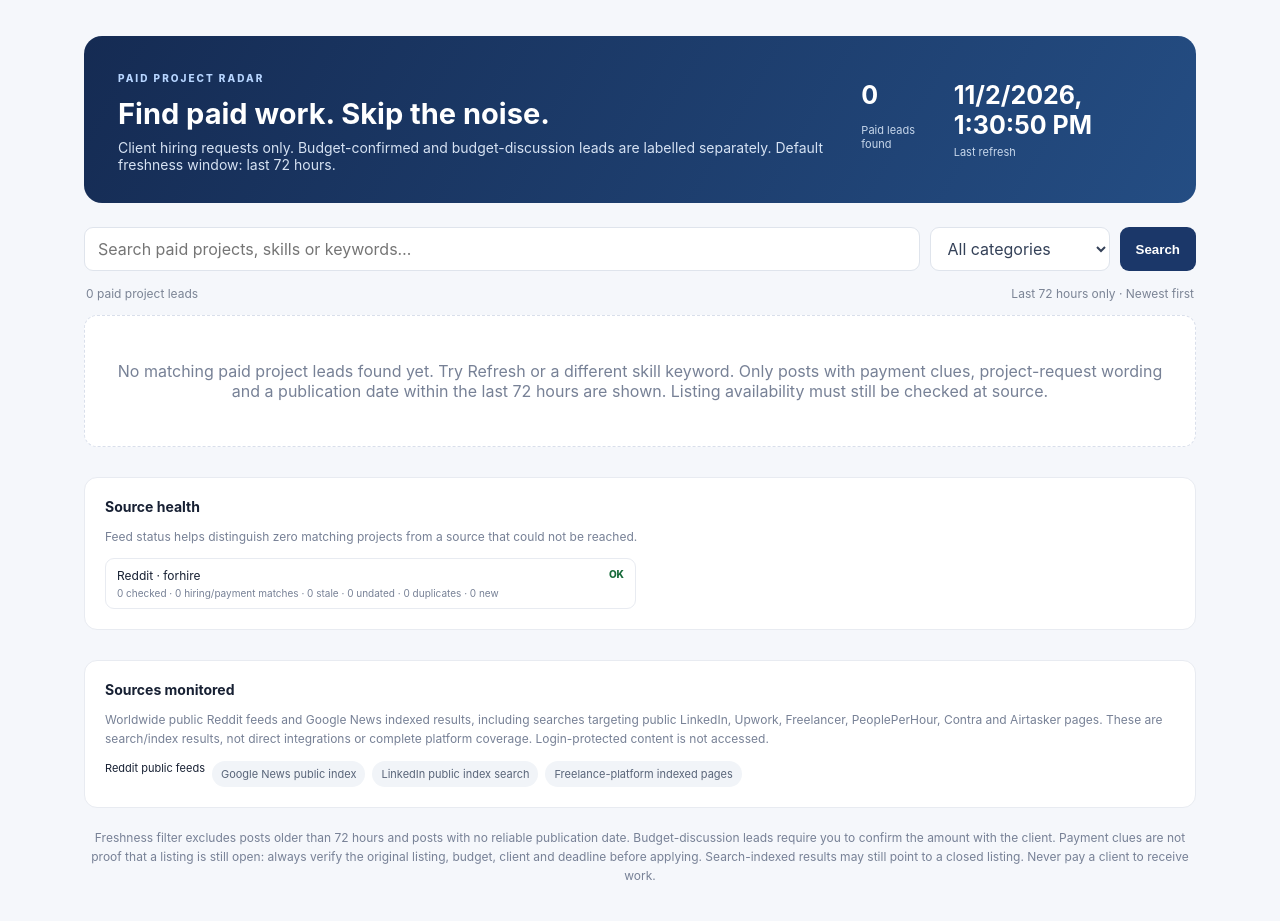
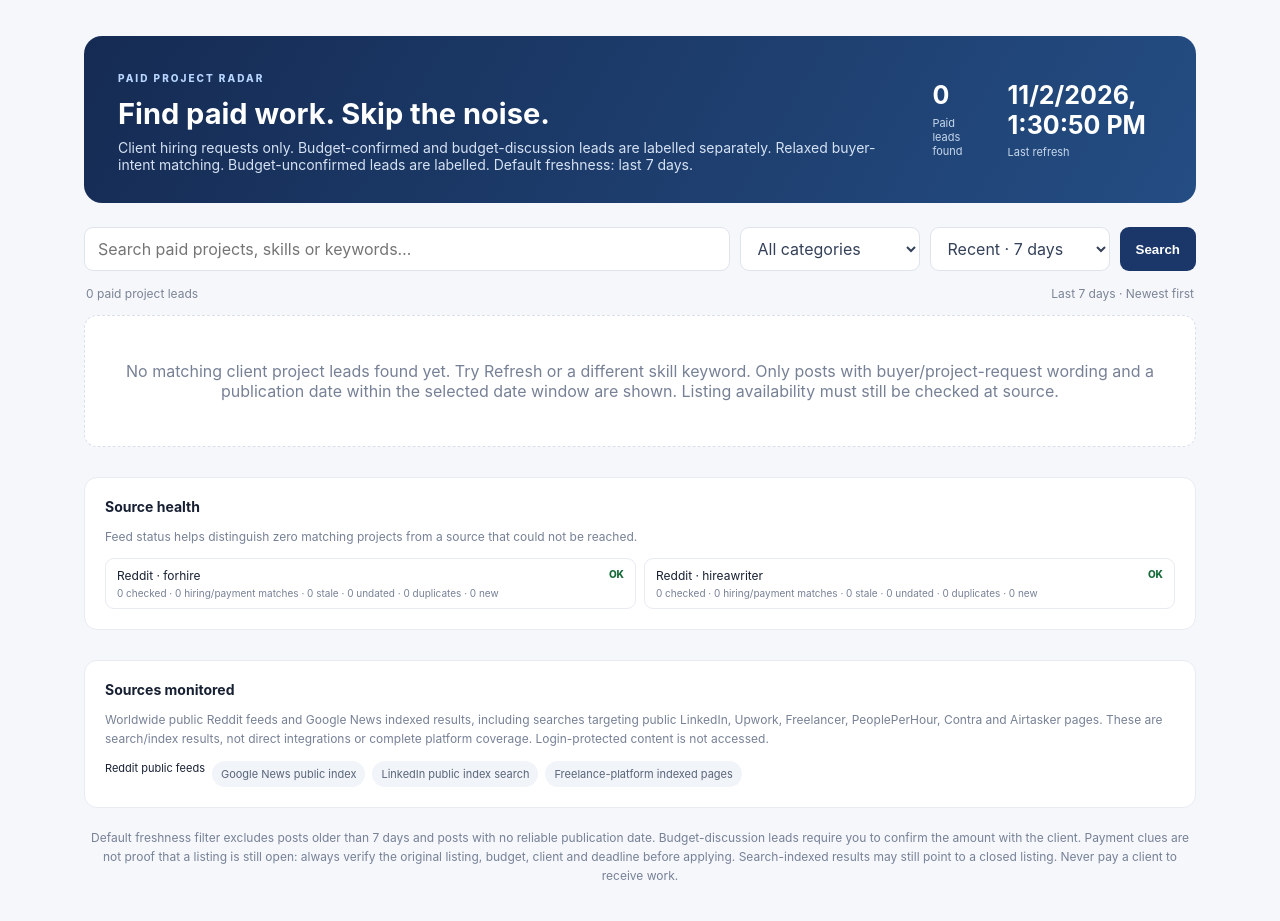
Before and after one commit to ibrar95/freelance-project-finder, a Flask app: page / in a window 1280 px wide. Shown: the part 82-1003 px from the top of the page. Run offline with Flask 3, Linux system fonts and the light colour scheme; data comes from the database, SQL or seed files in the repository; data that the repository does not hold is empty.

Commit message:
Relaxed Mood

```diff
--- a/app.py
+++ b/app.py
@@ -9,7 +9,7 @@ from bs4 import BeautifulSoup
 from flask import Flask, render_template, request, jsonify
 
 APP_DIR = os.path.dirname(os.path.abspath(__file__))
-MAX_AGE_DAYS = 3  # Only show leads published within the last 72 hours.
+MAX_AGE_DAYS = 7  # Default and storage window: seven days.
 DB_PATH = os.environ.get("DB_PATH", os.path.join(APP_DIR, "projects.db"))
 REFRESH_MINUTES = max(30, int(os.environ.get("REFRESH_MINUTES", "60")))
 HTTP = requests.Session()
@@ -42,7 +42,7 @@ SOURCES = [
     ("Reddit · slavelabour", "https://www.reddit.com/r/slavelabour/new/.rss"),
     ("Reddit · DoneDirtCheap", "https://www.reddit.com/r/DoneDirtCheap/new/.rss"),
 ]
-SOURCES += [(name, "https://news.google.com/rss/search?q=" + quote_plus(query + " when:3d") + "&hl=en-US&gl=US&ceid=US:en") for name, query in GOOGLE_QUERIES]
+SOURCES += [(name, "https://news.google.com/rss/search?q=" + quote_plus(query + " when:7d") + "&hl=en-US&gl=US&ceid=US:en") for name, query in GOOGLE_QUERIES]
 
 # Public, documented job-board endpoints; no account login or scraping.
 API_SOURCES = [
@@ -152,12 +152,12 @@ def parse_published(value, parsed_tuple=None):
             pass
     return None
 
-def is_fresh(value, parsed_tuple=None):
+def is_fresh(value, parsed_tuple=None, days=MAX_AGE_DAYS):
     published_dt = parse_published(value, parsed_tuple)
     if not published_dt:
         return False
     now = datetime.now(timezone.utc)
-    return now - timedelta(hours=1) <= published_dt <= now + timedelta(minutes=15) or (published_dt <= now + timedelta(minutes=15) and now - published_dt <= timedelta(days=MAX_AGE_DAYS))
+    return now - timedelta(hours=1) <= published_dt <= now + timedelta(minutes=15) or (published_dt <= now + timedelta(minutes=15) and now - published_dt <= timedelta(days=days))
 
 def clean_html(s):
     return BeautifulSoup(s or "", "html.parser").get_text(" ", strip=True)
@@ -184,7 +184,13 @@ def classify_lead(title, description):
         return False, "", "rejected", "seller_advertisement"
 
     client_signal = any(re.search(p, t, re.I) for p in CLIENT_INTENT_PATTERNS)
-    if not client_signal:
+    # Relaxed mode: accept clear buyer project requests even without formal "hiring" phrasing.
+    project_request = bool(re.search(
+        r"\b(?:need|looking for|seeking|wanted|require|required|help with|project for|contract for)\b.{0,95}"
+        r"(?:website|wordpress|shopify|logo|branding|design|seo|marketing|copywriting|content|writer|video|editor|reels|youtube|developer|freelancer)\b"
+        r"|\b(?:website|wordpress|shopify|logo|branding|design|seo|marketing|copywriting|content|video|editing)\b.{0,65}"
+        r"(?:needed|required|wanted|project|contract|freelance gig)\b", t, re.I))
+    if not (client_signal or project_request):
         return False, "", "rejected", "no_client_hiring_signal"
 
     # Reject self-promotion when seller language dominates and there is no explicit hiring title.
@@ -197,14 +203,15 @@ def classify_lead(title, description):
     paid_signal = any(re.search(p, t, re.I) for p in PAYMENT_PATTERNS)
     negotiable_signal = any(re.search(p, t, re.I) for p in NEGOTIABLE_PATTERNS)
     if not (paid_signal or negotiable_signal):
-        return False, "", "rejected", "no_payment_clue"
+        # No invented budget: mark a genuine buyer request as needing verification.
+        return True, "Budget not stated — confirm with client", "potential_lead", "client_request_budget_unknown"
 
     # Avoid accepting unrelated business metrics (e.g. ad spend/ROAS) as the project budget.
     if amount:
         around = t[max(0, amount.start()-80):min(len(t), amount.end()+80)]
         nearby_payment = any(x in around for x in ["budget", "pay", "paid", "rate", "hour", "per project", "compensation", "salary", "payment", "fixed-price", "fixed price"])
         if not nearby_payment and not negotiable_signal:
-            return False, "", "rejected", "amount_not_linked_to_payment"
+            return True, "Budget not confirmed — verify with client", "potential_lead", "unrelated_amount_not_budget"
 
     if amount:
         budget = amount.group(0).strip()
@@ -230,10 +237,10 @@ def save_candidate(c, name, title, summary, link, published, category=None, paid
         if not re.search(r"\b(freelance|contract|contractor|temporary|project.based|part.time)\b", f"{title} {summary}", re.I):
             return "rejected"
         if not paid_hint:
-            return "rejected"
+            paid_hint = "Budget not stated — confirm with client"
         if any(re.search(p, title.lower(), re.I) for p in SELLER_TITLE_PATTERNS):
             return "rejected"
-        budget, lead_status = paid_hint, "budget_discuss"
+        budget, lead_status = paid_hint, ("potential_lead" if "not stated" in paid_hint else "budget_discuss")
         if re.search(r"(?:\$|\bUSD\b|\bAUD\b|\bEUR\b|\bGBP\b)\s*\d", paid_hint, re.I):
             lead_status = "budget_confirmed"
     else:
@@ -333,6 +340,7 @@ def projects():
     init_db()
     q = request.args.get("q", "").strip()
     cat = request.args.get("category", "").strip()
+    days = 3 if request.args.get("days") == "3" else 7
     with db() as c:
         sql = "SELECT * FROM projects WHERE 1=1"
         args = []
@@ -343,11 +351,11 @@ def projects():
             sql += " AND category = ?"
             args.append(cat)
         rows = [dict(x) for x in c.execute(sql, args).fetchall()]
-        # Recheck rows using title-aware buyer/seller classification and the 72-hour window.
+        # Recheck rows using title-aware buyer/seller classification and selected window.
         filtered = []
         for r in rows:
             ok, budget, lead_status, _reason = classify_lead(r.get('title', ''), r.get('description', ''))
-            if (ok or r.get('source', '').startswith(('Remotive', 'Arbeitnow'))) and is_fresh(r.get('published', '')):
+            if (ok or r.get('source', '').startswith(('Remotive', 'Arbeitnow'))) and is_fresh(r.get('published', ''), days=days):
                 r['budget'] = r.get('budget') or budget
                 r['status'] = r.get('status') if r.get('source', '').startswith(('Remotive', 'Arbeitnow')) else lead_status
                 filtered.append(r)
@@ -355,7 +363,7 @@ def projects():
         rows.sort(key=lambda r: parse_published(r.get('published', '')) or datetime.min.replace(tzinfo=timezone.utc), reverse=True)
         rows = rows[:250]
         total = len(rows)
-    return jsonify({"projects": rows, "total": total, "max_age_days": MAX_AGE_DAYS})
+    return jsonify({"projects": rows, "total": total, "max_age_days": days})
 
 @app.route("/api/refresh", methods=["POST"])
 def refresh():
@@ -366,7 +374,7 @@ def status():
     init_db()
     with db() as c:
         rows = c.execute("SELECT title, description, published FROM projects").fetchall()
-        total = sum(1 for x in rows if is_fresh(x['published']))
+        total = sum(1 for x in rows if is_fresh(x['published'], days=7))
         latest = c.execute("SELECT MAX(checked_at) FROM source_runs").fetchone()[0]
         runs = [dict(x) for x in c.execute("SELECT source, checked_at, ok, checked, accepted, rejected, added, error, stale, duplicate, undated FROM source_runs ORDER BY source").fetchall()]
     return jsonify({"total": total, "last_refresh": latest, "sources": len(SOURCES), "max_age_days": MAX_AGE_DAYS, "source_runs": runs})
--- a/static/app.js
+++ b/static/app.js
@@ -4,20 +4,21 @@ const esc=s=>String(s||'').replace(/[&<>"']/g,c=>({'&':'&amp;','<':'&lt;','>':'&
 function niceDate(s){if(!s)return 'Date not provided';let d=new Date(s);return isNaN(d)?s:d.toLocaleString();}
 function ageLabel(s){if(!s)return 'Date unavailable';const d=new Date(s);if(isNaN(d))return 'Date unavailable';const h=Math.max(0,Math.floor((Date.now()-d.getTime())/3600000));return h<1?'Posted less than 1 hour ago':h<24?`Posted ${h}h ago`:`Posted ${Math.floor(h/24)}d ago`; }
 async function load(){
- const q=document.getElementById('search').value, category=document.getElementById('category').value;
- const res=await fetch('/api/projects?q='+encodeURIComponent(q)+'&category='+encodeURIComponent(category));
+ const q=document.getElementById('search').value, category=document.getElementById('category').value, days=document.getElementById('days').value;
+ document.getElementById('windowLabel').textContent=days==='7'?'Last 7 days · Newest first':'Last 72 hours · Newest first';
+ const res=await fetch('/api/projects?q='+encodeURIComponent(q)+'&category='+encodeURIComponent(category)+'&days='+days);
  const data=await res.json(); total.textContent=data.total; count.textContent=`${data.projects.length} paid project leads`;
- if(!data.projects.length){cards.innerHTML='<div class="empty">No matching paid project leads found yet. Try Refresh or a different skill keyword. Only posts with payment clues, project-request wording and a publication date within the last 72 hours are shown. Listing availability must still be checked at source.</div>';return;}
- cards.innerHTML=data.projects.map(p=>`<article class="project"><div class="projecttop"><span class="tag">${esc(p.category)}</span><span class="source">${esc(p.source)}</span></div><h3>${esc(p.title)}</h3><p class="desc">${esc(p.description||'No description supplied. Open the original post for details.')}</p><div class="paidline"><span class="paidtag">${p.status==='budget_confirmed'?'Budget/payment amount detected':'Paid intent · budget to confirm'}</span><span class="budget">${esc(p.budget||'Payment mentioned; verify amount')}</span></div><div class="projectbottom"><span class="date">${esc(ageLabel(p.published))} · ${esc(niceDate(p.published))}</span><a class="open" href="${esc(p.url)}" target="_blank" rel="noopener noreferrer">View original post ↗</a></div></article>`).join('');
+ if(!data.projects.length){cards.innerHTML='<div class="empty">No matching client project leads found yet. Try Refresh or a different skill keyword. Only posts with buyer/project-request wording and a publication date within the selected date window are shown. Listing availability must still be checked at source.</div>';return;}
+ cards.innerHTML=data.projects.map(p=>`<article class="project"><div class="projecttop"><span class="tag">${esc(p.category)}</span><span class="source">${esc(p.source)}</span></div><h3>${esc(p.title)}</h3><p class="desc">${esc(p.description||'No description supplied. Open the original post for details.')}</p><div class="paidline"><span class="paidtag">${p.status==='budget_confirmed'?'Budget/payment amount detected':p.status==='potential_lead'?'Potential client lead · payment unconfirmed':'Payment clue · budget to confirm'}</span><span class="budget">${esc(p.budget||'Budget not stated — confirm with client')}</span></div><div class="projectbottom"><span class="date">${esc(ageLabel(p.published))} · ${esc(niceDate(p.published))}</span><a class="open" href="${esc(p.url)}" target="_blank" rel="noopener noreferrer">View original post ↗</a></div></article>`).join('');
 }
 async function status(){
- const r=await fetch('/api/status');const d=await r.json();total.textContent=d.total;last.textContent=d.last_refresh?niceDate(d.last_refresh):'Not yet';
+ const r=await fetch('/api/status');const d=await r.json();if(document.getElementById('days').value==='7')total.textContent=d.total;last.textContent=d.last_refresh?niceDate(d.last_refresh):'Not yet';
  if(sourceHealth && d.source_runs){
   const runs=d.source_runs;
   sourceHealth.innerHTML=runs.length?runs.map(x=>`<div class="healthrow"><span>${esc(x.source)}</span><span class="healthstate ${x.ok?'ok':'bad'}">${x.ok?'OK':'Error'}</span><small>${x.ok?`${x.checked} checked · ${x.accepted||0} hiring/payment matches · ${x.stale||0} stale · ${x.undated||0} undated · ${x.duplicate||0} duplicates · ${x.added} new`  : esc(x.error||'Feed unavailable')}</small></div>`).join(''):'<p class="healthnote">No source check recorded yet. Press Refresh projects to run the feeds.</p>';
  }
 }
-document.getElementById('searchBtn').onclick=load;document.getElementById('category').onchange=load;
+document.getElementById('searchBtn').onclick=load;document.getElementById('category').onchange=load;document.getElementById('days').onchange=load;
 document.getElementById('search').addEventListener('keydown',e=>{if(e.key==='Enter')load()});
 document.getElementById('refresh').onclick=async()=>{const b=document.getElementById('refresh');b.disabled=true;b.textContent='Refreshing…';try{const r=await fetch('/api/refresh',{method:'POST'});const d=await r.json();const added=d.results.reduce((n,x)=>n+(x.added||0),0);const failed=d.results.filter(x=>!x.ok).length;document.getElementById('toast').textContent=`Refresh complete: ${added} new client-side leads. ${failed} feeds could not be reached. Check Source health below for per-feed results.`;document.getElementById('toast').style.display='block';setTimeout(()=>document.getElementById('toast').style.display='none',6500);await load();await status();}catch(e){alert('Refresh failed. Please try again.')}finally{b.disabled=false;b.textContent='↻ Refresh projects'}};
 load();status();setInterval(()=>{load();status()},120000);
--- a/templates/index.html
+++ b/templates/index.html
@@ -12,19 +12,20 @@
 </header>
 <main>
   <section class="intro">
-    <div><span class="eyebrow">PAID PROJECT RADAR</span><h2>Find paid work. Skip the noise.</h2><p>Client hiring requests only. Budget-confirmed and budget-discussion leads are labelled separately. Default freshness window: last 72 hours.</p></div>
+    <div><span class="eyebrow">PAID PROJECT RADAR</span><h2>Find paid work. Skip the noise.</h2><p>Client hiring requests only. Budget-confirmed and budget-discussion leads are labelled separately. Relaxed buyer-intent matching. Budget-unconfirmed leads are labelled. Default freshness: last 7 days.</p></div>
     <div class="stats"><div><strong id="total">—</strong><span>Paid leads found</span></div><div><strong id="last">—</strong><span>Last refresh</span></div></div>
   </section>
   <section class="toolbar">
     <input id="search" placeholder="Search paid projects, skills or keywords…">
     <select id="category"><option value="">All categories</option><option>Web / WordPress</option><option>Graphic Design</option><option>SEO / Marketing</option><option>Writing / Content</option><option>Video Editing</option></select>
+    <select id="days" aria-label="Project age"><option value="7" selected>Recent · 7 days</option><option value="3">Fresh · 72 hours</option></select>
     <button id="searchBtn">Search</button>
   </section>
-  <div class="subline"><span id="count">Loading paid project feeds…</span><span>Last 72 hours only · Newest first</span></div>
+  <div class="subline"><span id="count">Loading paid project feeds…</span><span id="windowLabel">Last 7 days · Newest first</span></div>
   <section id="cards" class="cards"><div class="empty">Loading public project feeds…</div></section>
   <section class="sources"><h3>Source health</h3><p>Feed status helps distinguish zero matching projects from a source that could not be reached.</p><div id="sourceHealth" class="sourcehealth"><p class="healthnote">Checking sources…</p></div></section>
   <section class="sources"><h3>Sources monitored</h3><p>Worldwide public Reddit feeds and Google News indexed results, including searches targeting public LinkedIn, Upwork, Freelancer, PeoplePerHour, Contra and Airtasker pages. These are search/index results, not direct integrations or complete platform coverage. Login-protected content is not accessed.</p><div class="sourcechips">Reddit public feeds <span>Google News public index</span><span>LinkedIn public index search</span><span>Freelance-platform indexed pages</span></div></section>
-  <footer>Freshness filter excludes posts older than 72 hours and posts with no reliable publication date. Budget-discussion leads require you to confirm the amount with the client. Payment clues are not proof that a listing is still open: always verify the original listing, budget, client and deadline before applying. Search-indexed results may still point to a closed listing. Never pay a client to receive work.</footer>
+  <footer>Default freshness filter excludes posts older than 7 days and posts with no reliable publication date. Budget-discussion leads require you to confirm the amount with the client. Payment clues are not proof that a listing is still open: always verify the original listing, budget, client and deadline before applying. Search-indexed results may still point to a closed listing. Never pay a client to receive work.</footer>
 </main>
 <div id="toast"></div>
 <script src="/static/app.js"></script>
```
Also changed, not shown: README.md.
